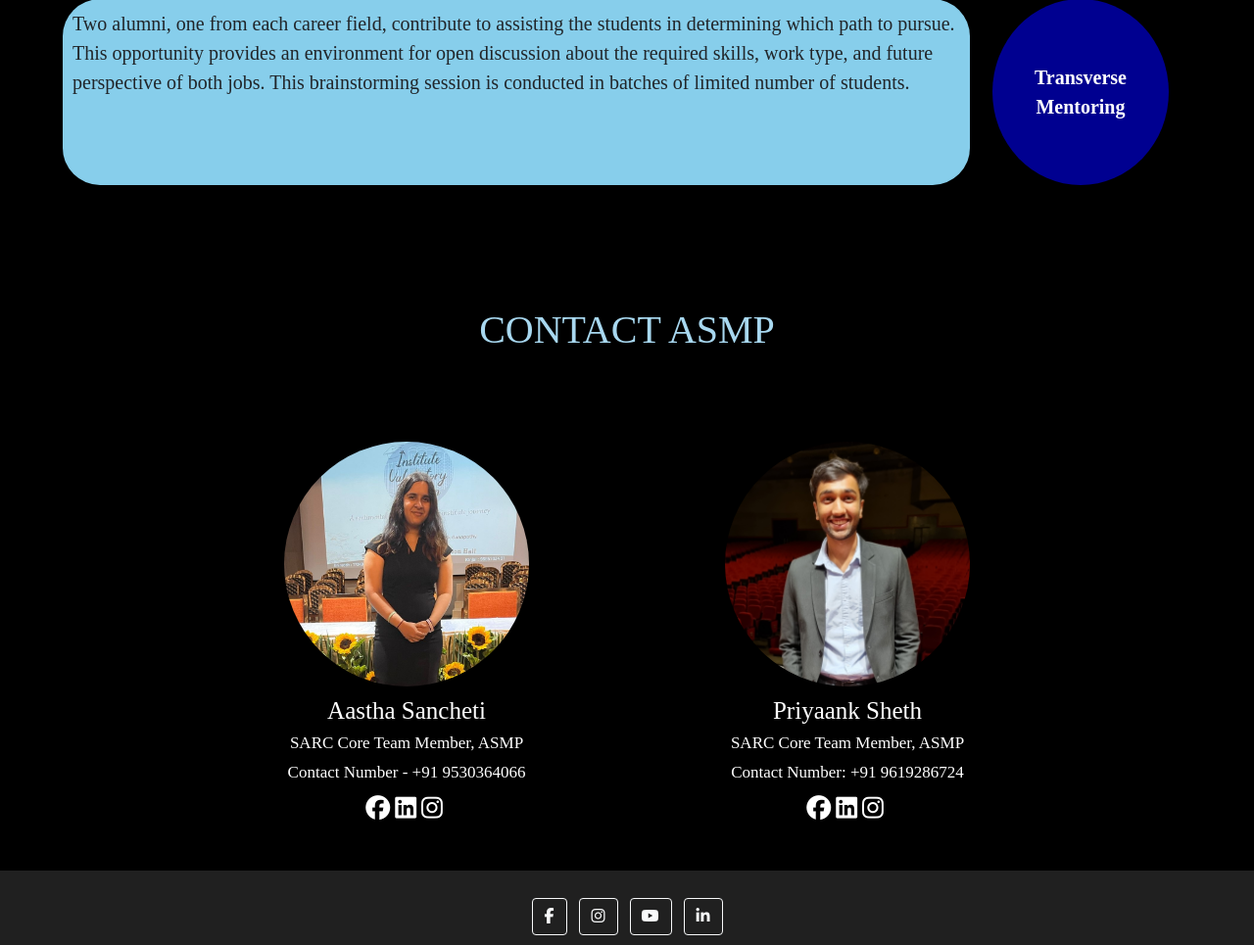
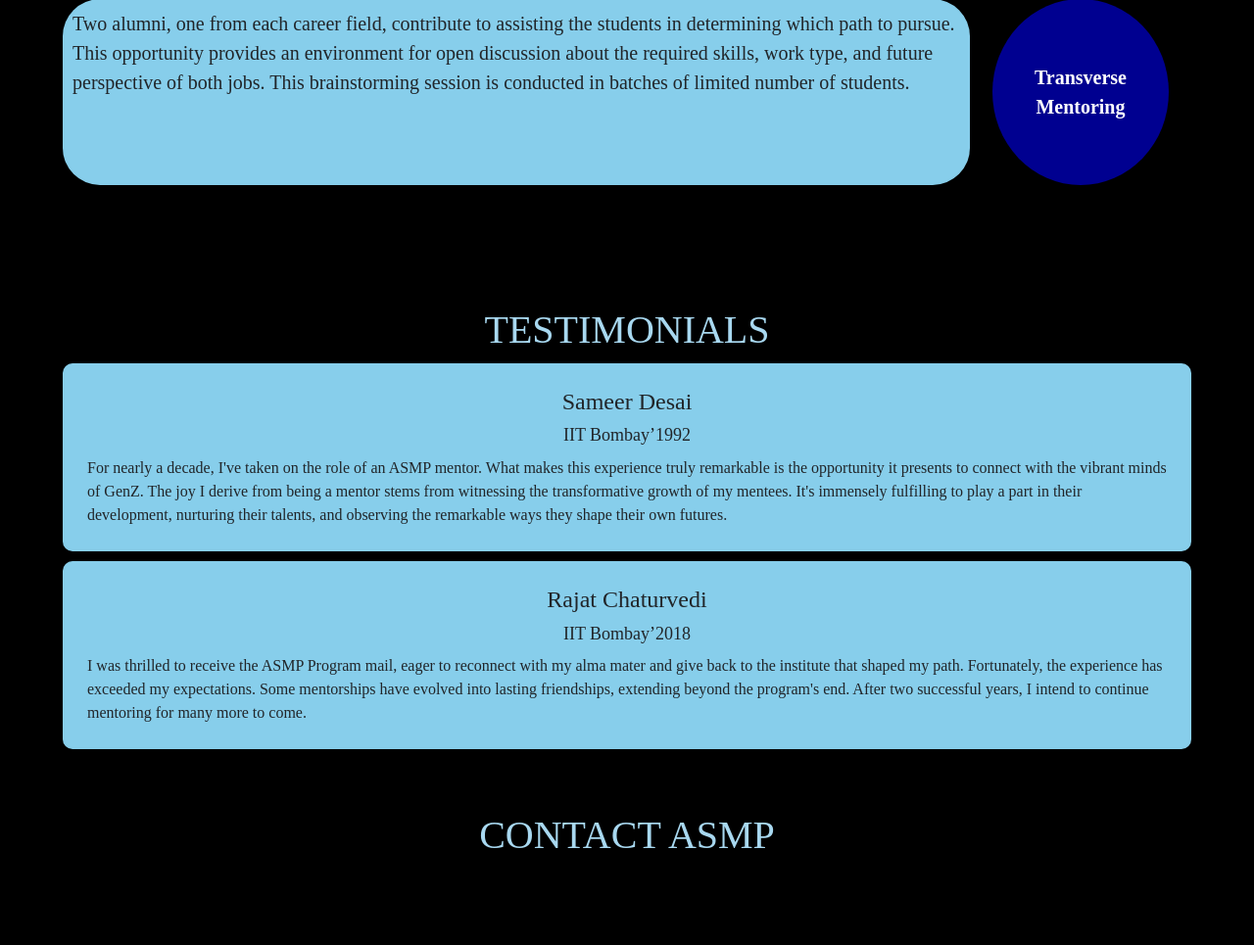
Before and after one commit to Sarc-Web-24-25/asmp_mentor, a Django app: page / in a window 1280 px wide. Shown: the part 3140-4105 px from the top of the page at 98% size. Run offline with Django 4.2, Linux system fonts and the light colour scheme; some libraries are stand-ins or nearby versions.

Commit message:
testimonials and arrow

```diff
--- a/ASMP23/templates/AsmpReg/home.html
+++ b/ASMP23/templates/AsmpReg/home.html
@@ -538,6 +538,51 @@
   margin-right: 10px;
   color: skyblue !important;
 }
+
+
+.testimonials{
+  margin-bottom: 5%;
+}
+.rectangle {
+      display: flex;
+      flex-direction: column;
+      justify-content: center;
+      align-items: center;
+      margin-left: 5% !important;
+      margin-right: 5% !important;
+      width: 90%;
+      height: auto;
+      background-color: #87ceeb; /* Sky Blue background for the rectangle */
+      margin: 10px;
+      padding: 20px;
+      border-radius: 10px;
+      box-shadow: 0 0 10px rgba(0, 0, 0, 0.3);
+    }
+
+    .rectangle h1 {
+      font-size: 24px;
+      margin: 0;
+      padding: 5px;
+    }
+
+    .rectangle h3 {
+      font-size: 18px;
+      margin: 0;
+      padding: 5px;
+    }
+
+    .rectangle p {
+      font-size: 16px;
+      margin: 0;
+      padding: 5px;
+    }
+
+    .testimonials h2 {
+      font-size: 40px;
+      color: #a8d8f0;
+      text-align: center;
+
+    }
     </style>
   </head>
   <body style="font-family: 'spartan';">
@@ -550,6 +595,7 @@
             <a href="#about" class="nav__link">About</a>
             <a href="#faq" class="nav__link">FAQs</a>
             <a href="#initiatives" class="nav__link">Initiatives</a>
+            <a href="#testimonials" class="nav__link">Testimonials</a>
             <a href="#contact" class="nav__link">Contact</a>
             {% if json_registration and json_registration.fields.token %}
        <!-- Data exists in the context -->
@@ -571,6 +617,7 @@
     <div class="navbar-menu_phone" id="menu">
       <a style="text-decoration: none; color: black;" href="#about"><div class="navbar-item_phone">About</div></a>
       <a style="text-decoration: none; color: black;" href="#faq"><div class="navbar-item_phone">FAQs</div></a>
+      <div class="navbar-item_phone"><a href="#testimonials" class="nav__link_phone">Testimonials</a></div>
       <a style="text-decoration: none; color: black;" href="#contact"><div class="navbar-item_phone">Contact</div></a>
 
 
@@ -625,7 +672,7 @@
         <div class="faq" style="width: 90vw;">
         <section id="faq">
           <div class="question">Why should I become an ASMP mentor?
-          <img src={% static 'img/down-arrow.png' %} alt="Down Arrow" class="arrow-icon"></div>
+          <img src={% static 'img/arrow.png' %} alt="Down Arrow" class="arrow-icon"></div>
           <div class="answer"><p>Bob Proctor rightly said that a mentor is someone who sees more talent and ability within you, than you see in yourself, and helps bring it out of you.<br></br>
           The primary objective of this program is to offer students a long-lasting source of inspiration and guidance—an exemplary figure who can serve as a beacon of hope during challenging times. The mentors have personally experienced and overcome the hardships and obstacles that students are currently facing or will encounter in their future journeys and are, thus, the best people to look up to.<br></br>
         Your invaluable wealth of knowledge, combined with both your triumphs and setbacks, is essential in assisting students with understanding and resolving various career-related matters.<br></br>
@@ -633,7 +680,7 @@
 </div>
 <div class="faq" style="width: 90vw;">
   <div class="question">How can I create an impact in my mentee’s life through ASMP?
-    <img src={% static 'img/down-arrow.png' %} alt="Down Arrow" class="arrow-icon">
+    <img src={% static 'img/arrow.png' %} alt="Down Arrow" class="arrow-icon">
   </div>
   <div class="answer">The program offers a platform for individual interaction with alumni from our institute, aiding in the resolution of diverse challenges faced by students during their campus journey and beyond.
     It presents a remarkable chance for students to enhance their interpersonal abilities and forge stronger connections with the esteemed alumni of IIT Bombay.
@@ -643,7 +690,7 @@
 </div>
 <div class="faq" style="width: 90vw;">
           <div class="question">What is Alum Buddy?
-            <img src={% static 'img/down-arrow.png' %} alt="Down Arrow" class="arrow-icon">
+            <img src={% static 'img/arrow.png' %} alt="Down Arrow" class="arrow-icon">
           </div>
           <div class="answer"><p>The Alum Buddy Program is a new addition to our ASMP (Alumni Student Mentorship Program), designed to foster support and guidance for students.
             As an alum buddy, you have the opportunity to serve as a mentor to a student, providing valuable insights and assistance on various life matters.
@@ -767,6 +814,23 @@
 
 </div>
 
+<section id="testimonials">
+<div class="testimonials">
+  <h2>TESTIMONIALS</h2>
+<div class="rectangle">
+    <h1>Sameer Desai</h1>
+    <h3>IIT Bombay’1992</h3>
+    <p>For nearly a decade, I've taken on the role of an ASMP mentor. What makes this experience truly remarkable is the opportunity it presents to connect with the vibrant minds of GenZ. The joy I derive from being a mentor stems from witnessing the transformative growth of my mentees. It's immensely fulfilling to play a part in their development, nurturing their talents, and observing the remarkable ways they shape their own futures.</p>
+  </div>
+
+  <div class="rectangle">
+    <h1>Rajat Chaturvedi</h1>
+    <h3>IIT Bombay’2018</h3>
+    <p>I was thrilled to receive the ASMP Program mail, eager to reconnect with my alma mater and give back to the institute that shaped my path. Fortunately, the experience has exceeded my expectations. Some mentorships have evolved into lasting friendships, extending beyond the program's end. After two successful years, I intend to continue mentoring for many more to come.</p>
+  </div>
+</div>
+</section>
+
 
  <section id="contact">
 <div class="team_members">
```
Also changed, not shown: ASMP23/static/img/arrow.png (added).
